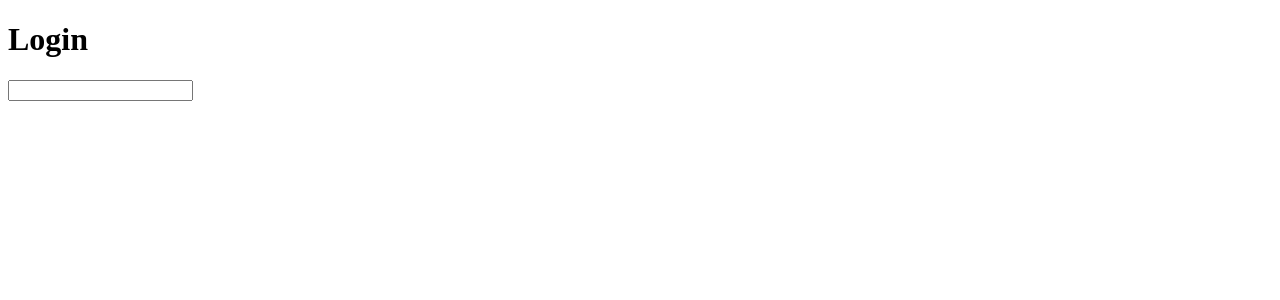
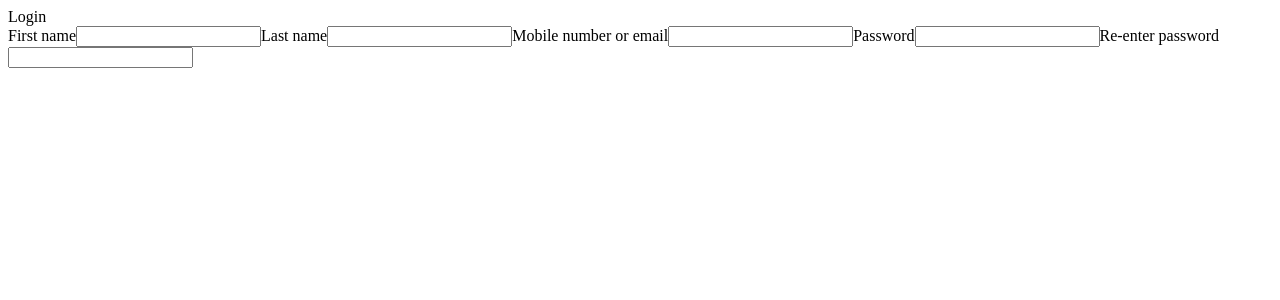
Before and after one commit to BlueWebber/blue-shop-client, a React (Create React App) app: page /login in a window 1280 px wide. Shown: the top 300 px of the page. Built offline with nearby package versions, Linux system fonts and the light colour scheme.

Commit message:
Add fields to login form

```diff
--- a/src/screens/login.jsx
+++ b/src/screens/login.jsx
@@ -1,10 +1,19 @@
 const Login = () => {
   return (
     <div>
-      <h1>Login</h1>
-      <from>
-        <input type="text" />
-      </from>
+      <label>Login</label>
+      <form>
+        <label for="firstName">First name</label>
+        <input type="text" id="firstName" />
+        <label for="lastName">Last name</label>
+        <input type="text" id="lastName" />
+        <label for="phoneOrEmail">Mobile number or email</label>
+        <input type="text" id="phoneOrEmail" />
+        <label for="password">Password</label>
+        <input type="text" id="password" />
+        <label for="confirmPassword">Re-enter password</label>
+        <input type="text" id="confirmPassword" />
+      </form>
     </div>
   );
 };
```
